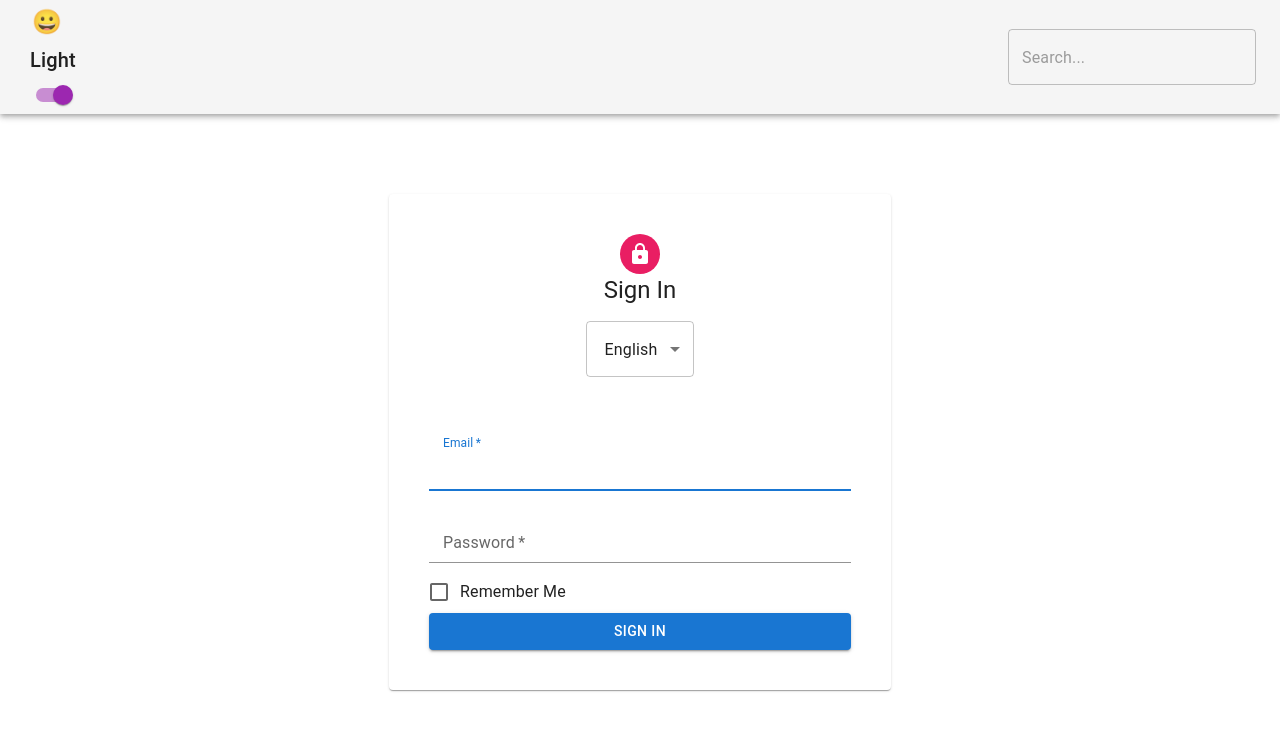
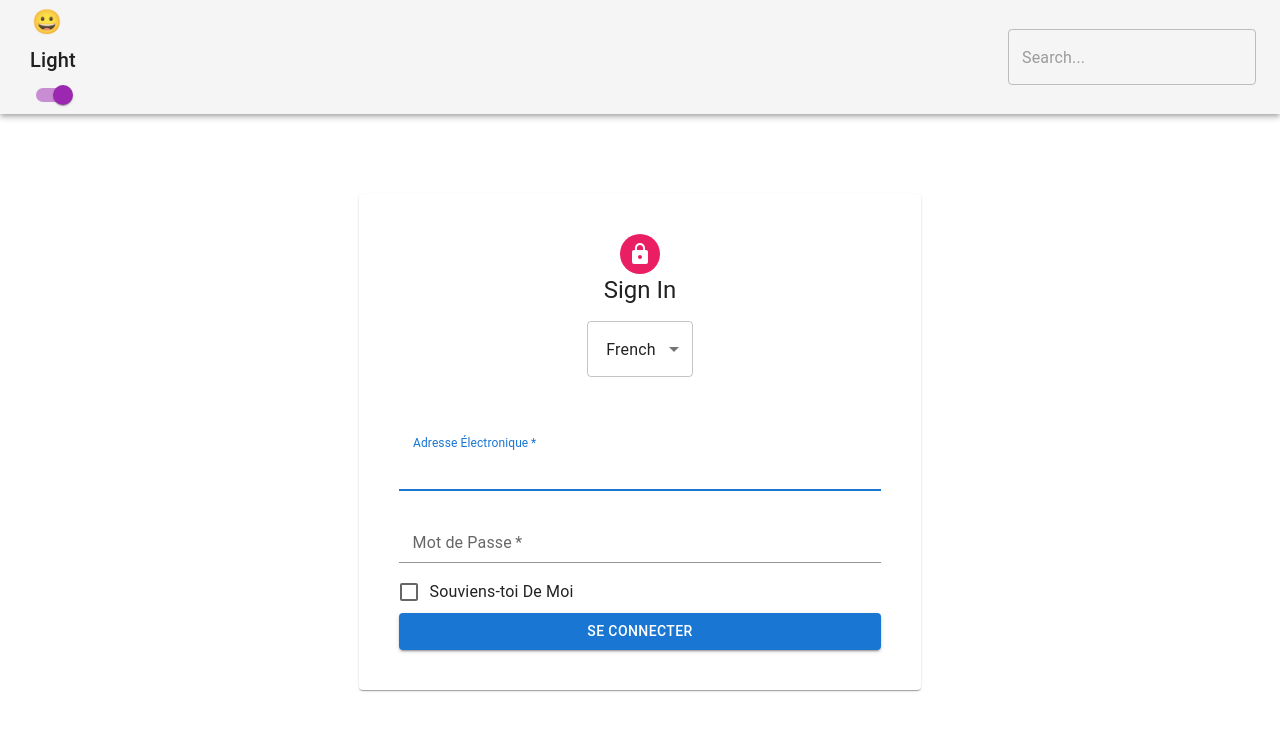
Before and after one commit to J4Web/react-context, a React (Create React App) app: page / in a window 1280 px wide. Shown: the top 730 px of the page. Built offline with nearby package versions, Linux system fonts and the light colour scheme; the HTML template or start-up script is replaced by a standard one.

Commit message:
added lang context

```diff
--- a/src/App.js
+++ b/src/App.js
@@ -2,16 +2,17 @@ import NavBar from "./NavBar";
 import FormComp from "./FormComp";
 import PageContent from "./PageContent";
 import ThemeContext  from "./contexts/ThemeContext";
+import LanguageContext from "./contexts/LanguageContainer";
 function App() {
   return (
     <div className="App">
     <ThemeContext>
+    <LanguageContext>
     <PageContent>
-
-
     <NavBar/>
     <FormComp/>
     </PageContent>
+    </LanguageContext>
     </ThemeContext>
     </div>
   );
--- a/src/FormComp.jsx
+++ b/src/FormComp.jsx
@@ -17,6 +17,7 @@ import {Input} from '@mui/material';
 import { FormControlLabel } from '@mui/material';
 import Checkbox from '@mui/material/Checkbox';
 import Button from '@mui/material/Button';
+import {LanguageContext} from './contexts/LanguageContainer'
 const styles={
 
     container: {
@@ -47,9 +48,33 @@ const styles={
 
     }
 }
-
+const words={
+    English:{
+        email:'Email Address',
+        signIn:"Email Address",
+        password:"Password",
+        rememberMe:"Remember Me"
+    },
+    French:{
+        email: 'Adresse Électronique',
+        signIn:"Se Connecter",
+        password:"Mot de Passe",
+        rememberMe:"Souviens-toi De Moi"
+    },
+    Spanish:{
+        email:'Dirección de correo electrónico',
+        password:"Clave",
+        signIn:"Iniciar sesión",
+        rememberMe:"Recuérdame"
+    }
+}
 class FormComp extends React.Component {
+    static contextType=LanguageContext;
     render() {
+        const {lang,changeLanguage}=this.context;
+        console.log(lang);
+        const {email,signIn,password,rememberMe}= words[lang];
+        // console.log(this.context)
         const {classes}=this.props;
         return <main >
             <CssBaseline/>
@@ -66,15 +91,15 @@ class FormComp extends React.Component {
 Sign In
 
 </Typography>
-<Select value='english' className={classes.select}>
-    <MenuItem value="english">English</MenuItem>
+<Select value={`${lang}`} className={classes.select} onChange={changeLanguage}>
+    <MenuItem value="English">English</MenuItem>
     <MenuItem value="French">French</MenuItem>
     <MenuItem value="Spanish">Spanish</MenuItem>
 </Select>
 <form className={classes.form}>
 <FormControl margin="normal" required fullWidth>
-<InputLabel htmlFor="email">
-Email
+<InputLabel htmlFor={email} placeholder={email}>
+{email}
 </InputLabel>
 <Input id="email" name="email" autoFocus>
 
@@ -82,16 +107,16 @@ Email
 
 </FormControl>
 <FormControl margin="normal" required fullWidth>
-<InputLabel htmlFor="password">
-Password
+<InputLabel htmlFor={password} placeholder={password}>
+{password}
 </InputLabel>
 <Input id="password" name="password" >
 
 </Input>
 
 </FormControl>
-<FormControlLabel control={<Checkbox/>} label="Remember Me"/>
-<Button variant="contained" type="submit" color="primary" className={classes.submit}>Sign In</Button>
+<FormControlLabel control={<Checkbox/>} label={rememberMe}/>
+<Button variant="contained" type="submit" color="primary" className={classes.submit}>{signIn}</Button>
 </form>
                 </Paper>
 
--- a/src/contexts/LanguageContainer.jsx
+++ b/src/contexts/LanguageContainer.jsx
@@ -0,0 +1,24 @@
+import React,{createContext} from 'react';
+export const LanguageContext =createContext();
+class LanguageProvider extends React.Component{
+    constructor(props){
+        super(props);
+        this.state = {
+            lang:'French'
+
+        }
+        this.changeLanguage=this.changeLanguage.bind(this);
+    }
+    changeLanguage(evt){
+        this.setState({lang:evt.target.value});
+
+    }
+    render() {
+        return <LanguageContext.Provider value={{...this.state,changeLanguage:this.changeLanguage}}>
+            {this.props.children}
+        </LanguageContext.Provider>
+    }
+}
+
+
+export default LanguageProvider
```
